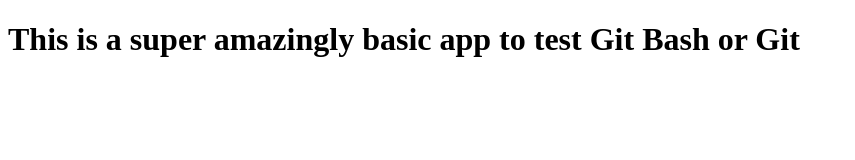
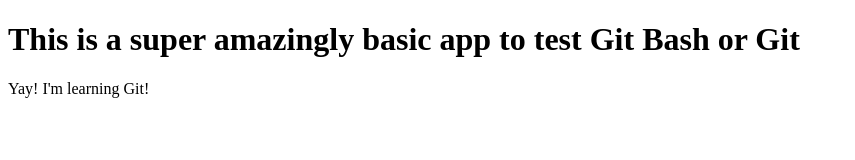
Before and after one commit to TarunDaCoder/__First_Git_Project__, a plain HTML site: page index.html in a window 1280 px wide. Shown: the whole page, without its empty margins (0-855 px from the left). Drawn offline with Linux system fonts and the light colour scheme.

Commit message:
Initial commit

```diff
--- a/index.html
+++ b/index.html
@@ -6,5 +6,6 @@
   </head>
   <body>
     <h1>This is a super amazingly basic app to test Git Bash or Git</h1>
+    <p>Yay! I'm learning Git!</p>
   </body>
 </html>
```
